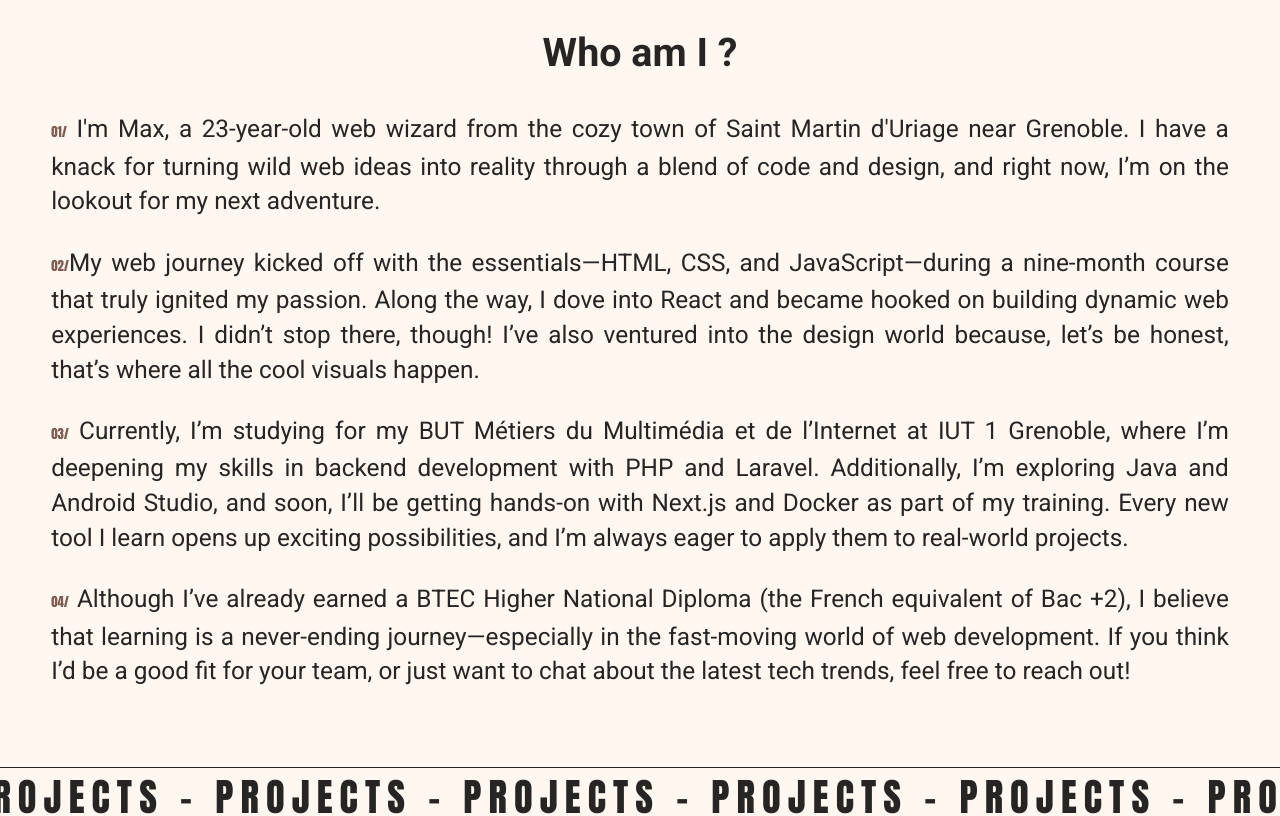
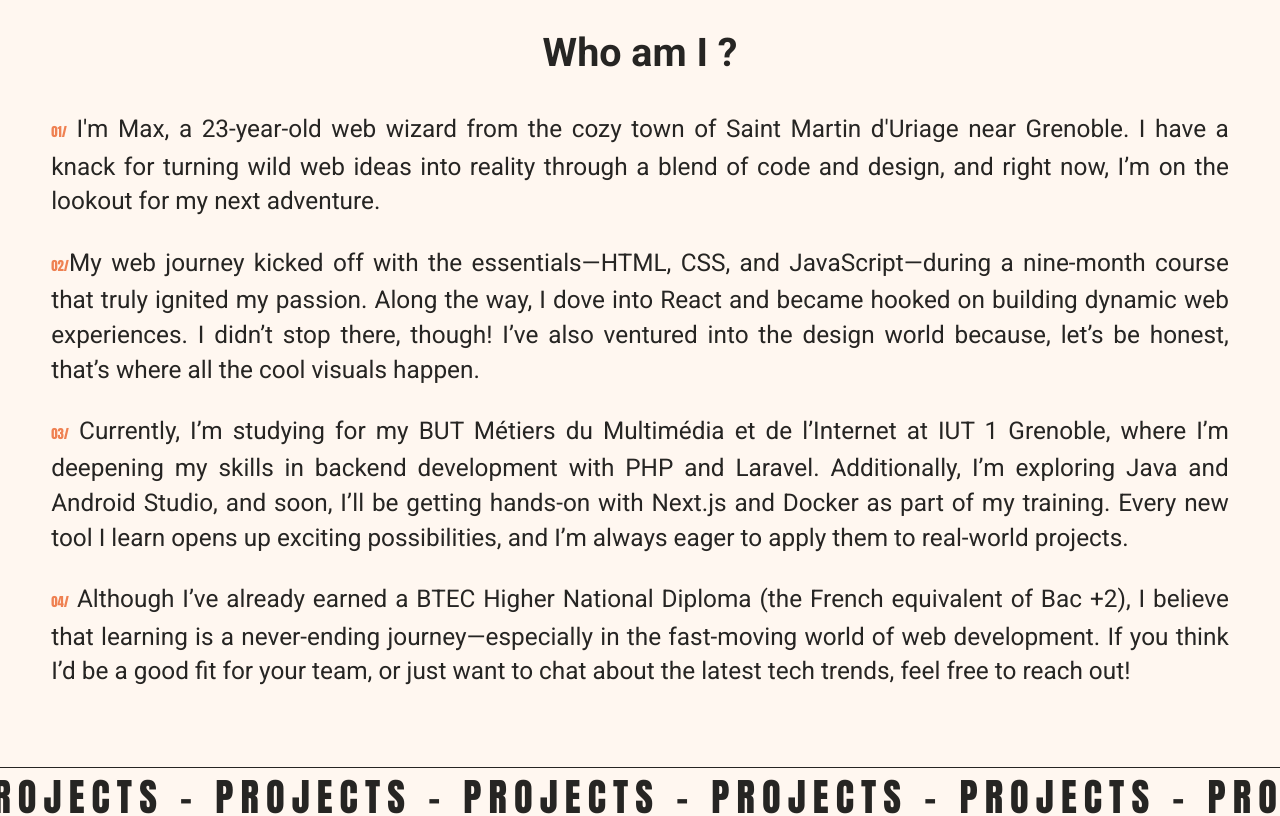
Before and after one commit to Mahkalix/Portfolio, a React (Create React App) app: page / in a window 1280 px wide. Shown: the part 1780-2596 px from the top of the page. Built offline with nearby package versions, Linux system fonts and the light colour scheme.

Commit message:
color change

```diff
--- a/src/styles/colors.module.scss
+++ b/src/styles/colors.module.scss
@@ -1,9 +1,7 @@
-
 $primary: #fff7f0;
 $secondary: #262523;
-$thirdly: #7f5a4f;
+$thirdly: #ef8152;
 $white: #ffff;
-
 
 .light {
   background-color: $primary;
@@ -11,13 +9,13 @@ $white: #ffff;
   border: $secondary;
   background: $primary;
 
-    a{
-      color:$secondary;
+  a {
+    color: $secondary;
   }
-    ul{
+  ul {
     background-color: $primary;
   }
-    .view-visit{
+  .view-visit {
     -webkit-text-stroke: 2px $secondary;
   }
 
@@ -35,13 +33,13 @@ $white: #ffff;
   color: $primary;
   border: $primary;
   background: $secondary;
-    a{
+  a {
     color: $primary;
   }
-    ul{
+  ul {
     background-color: $secondary;
   }
-    .view-visit{
+  .view-visit {
     -webkit-text-stroke: 2px $primary;
   }
   .other:-webkit-autofill {
@@ -50,5 +48,4 @@ $white: #ffff;
   .other:-webkit-autofill::first-line {
     color: $primary !important;
   }
-
 }
--- a/src/styles/loader.module.scss
+++ b/src/styles/loader.module.scss
@@ -1,4 +1,3 @@
-
 .loader {
   display: flex;
   justify-content: center;
@@ -10,14 +9,13 @@
   z-index: 1000;
   background-color: transparent;
   transform: translateY(0%);
-    transition: 1.4s transform cubic-bezier(.455, .03, .515, .955);
-
+  transition: 1.4s transform cubic-bezier(0.455, 0.03, 0.515, 0.955);
 
   .progress {
     z-index: 1000;
     width: 48px;
     height: 48px;
-          border: 5px solid ;
+    border: 5px solid;
     border-bottom-color: transparent;
     border-radius: 50%;
     display: inline-block;
@@ -25,7 +23,7 @@
     animation: rotation 1s linear infinite;
   }
 
-          .stripe{
+  .stripe {
     z-index: 1000;
     background-color: $primary;
     position: fixed;
@@ -33,27 +31,24 @@
     width: 25%;
     top: 0;
     z-index: 1;
-            transition: .35s transform cubic-bezier(.455, .03, .515, .955);
+    transition: 0.35s transform cubic-bezier(0.455, 0.03, 0.515, 0.955);
     transform: translateY(0%);
-
-
-
   }
   .stripe:nth-child(2) {
     left: 0;
-            transition-delay: .3s;
+    transition-delay: 0.3s;
   }
   .stripe:nth-child(3) {
     left: 25%;
-            transition-delay: .4s;
+    transition-delay: 0.4s;
   }
   .stripe:nth-child(4) {
     left: 50%;
-            transition-delay: .5s;
+    transition-delay: 0.5s;
   }
   .stripe:nth-child(5) {
     left: 75%;
-            transition-delay: .6s;
+    transition-delay: 0.6s;
   }
 
   @keyframes rotation {
@@ -64,23 +59,21 @@
       transform: rotate(360deg);
     }
   }
-
 }
 
-
 @keyframes prog {
-        to  {   width: 100%;}
+  to {
+    width: 100%;
   }
-
-
+}
 
 .loaded {
   transform: translateY(-100%);
 
-      .stripe{
+  .stripe {
     transform: translateY(-100%);
   }
-      .progress{
+  .progress {
     opacity: 0;
   }
 }
```
Lines whose indentation alone changed are shown as unchanged.
